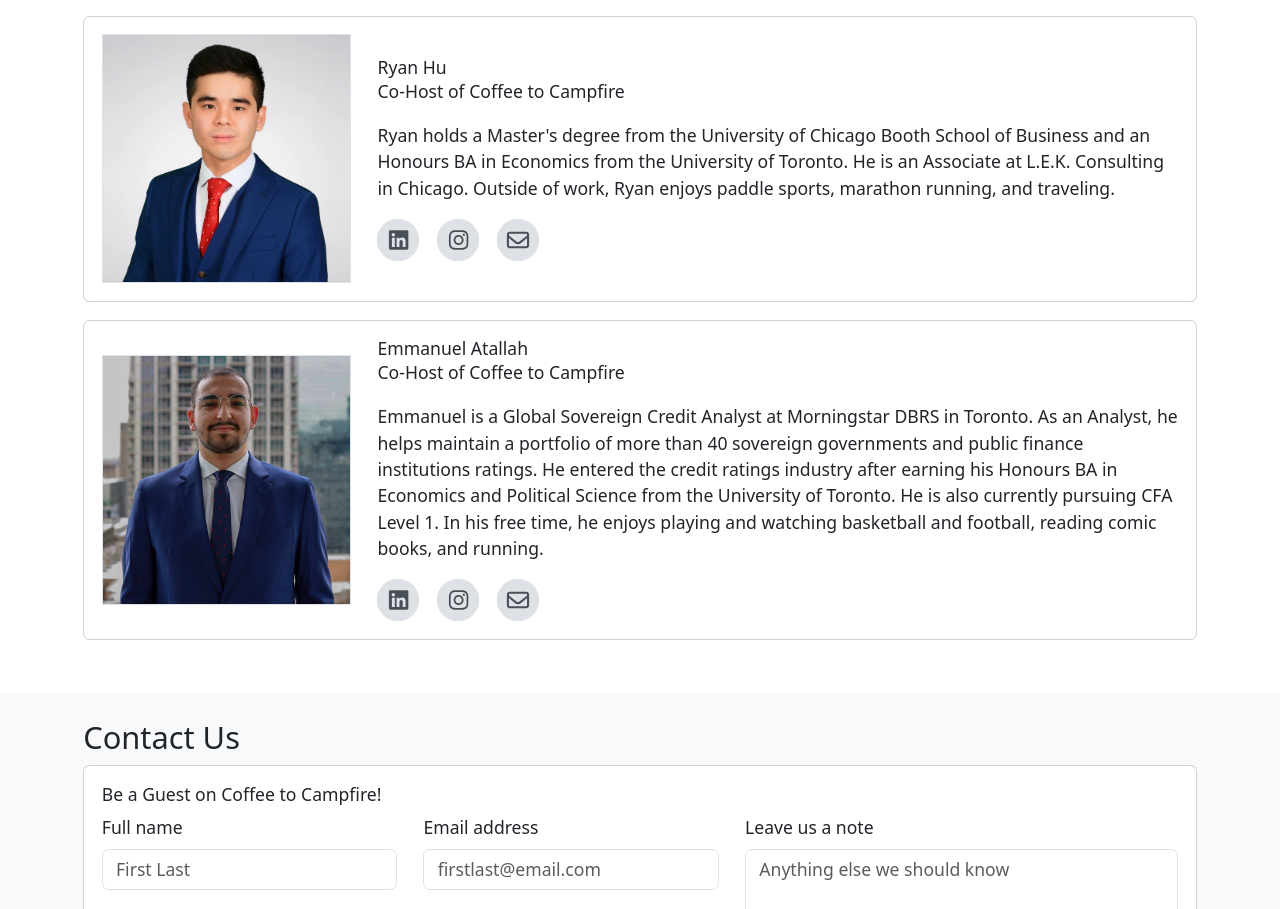
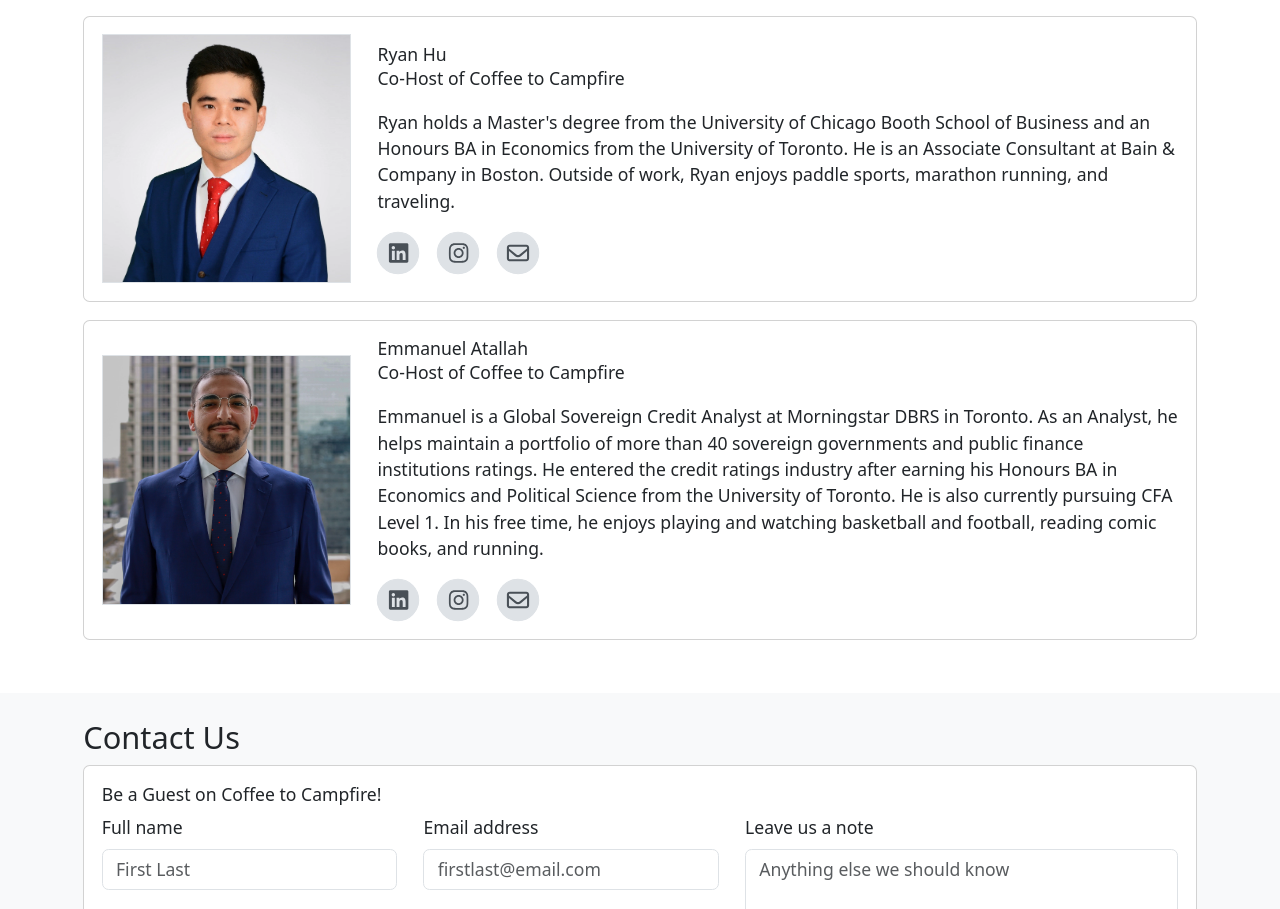
Before and after one commit to willdufault/ctc-podcast, a React (Vite) app: page / in a window 1280 px wide. Shown: the part 1935-2844 px from the top of the page. Built offline with nearby package versions, Linux system fonts and the light colour scheme.

Commit message:
update ryan about blurb

```diff
--- a/src/components/About/index.tsx
+++ b/src/components/About/index.tsx
@@ -85,11 +85,12 @@ export default function About() {
                   <h6 className="mb-0">Ryan Hu</h6>
                   <p>Co-Host of Coffee to Campfire</p>
                   <p>
-                    Ryan holds a Master's degree from the University of Chicago
-                    Booth School of Business and an Honours BA in Economics from
-                    the University of Toronto. He is an Associate at L.E.K.
-                    Consulting in Chicago. Outside of work, Ryan enjoys paddle
-                    sports, marathon running, and traveling.
+                      Ryan holds a Master's degree from the University of
+                      Chicago Booth School of Business and an Honours BA in
+                      Economics from the University of Toronto. He is an
+                      Associate Consultant at Bain & Company in Boston. Outside
+                      of work, Ryan enjoys paddle sports, marathon running, and
+                      traveling.
                   </p>
                   <div className="d-flex column-gap-3">
                     <Social
```
